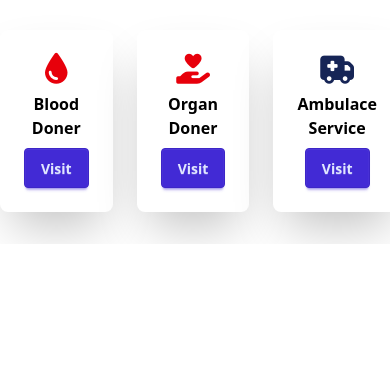
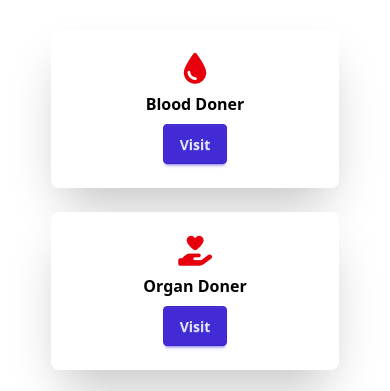
Before and after one commit to Sun4n/my-health-care, a plain HTML site: page index.html in a window 390 px wide. Shown: the part 674-1065 px from the top of the page. Before the commit the page ends 918 px from the top, so only its background shows below. Drawn offline with nearby package versions, Linux system fonts and the light colour scheme.

Commit message:
make it responsive

```diff
--- a/index.html
+++ b/index.html
@@ -35,8 +35,8 @@
         </section>
     </header>
 
-    <div class="card-container max-w-[1140px] mx-auto py-8 flex gap-6">
-        <div class="card bg-white w-full text-black inline-block shadow-2xl transition delay-150 duration-300 ease-in-out hover:-translate-y-1 hover:scale-110">
+    <div class="card-container max-w-[1140px] mx-auto py-8 flex flex-col md:flex-row gap-6 justify-center items-center">
+        <div class="card text-center bg-white w-2xs text-black inline-block shadow-2xl transition delay-150 duration-300 ease-in-out hover:-translate-y-1 hover:scale-110">
             <div class="card-body items-center text-center">
                 <i class="fa-solid fa-droplet text-3xl text-red-600"></i>
                 <p class="text-[1rem] font-semibold">Blood Doner</p>
@@ -46,7 +46,7 @@
                 </div>
             </div>
         </div>
-        <div class="card bg-white w-full h-full text-black inline-block shadow-2xl  transition delay-150 duration-300 ease-in-out hover:-translate-y-1 hover:scale-110">
+        <div class="card bg-white w-2xs text-black inline-block shadow-2xl  transition delay-150 duration-300 ease-in-out hover:-translate-y-1 hover:scale-110">
             <div class="card-body items-center text-center">
                 <i class="fa-solid fa-hand-holding-heart text-3xl text-red-600"></i>
                 <p class="text-[1rem] font-semibold">Organ Doner</p>
@@ -56,7 +56,7 @@
                 </div>
             </div>
         </div>
-        <div class="card bg-white w-full text-black inline-block shadow-2xl transition delay-150 duration-300 ease-in-out hover:-translate-y-1 hover:scale-110">
+        <div class="card bg-white w-2xs text-black inline-block shadow-2xl transition delay-150 duration-300 ease-in-out hover:-translate-y-1 hover:scale-110">
             <div class="card-body items-center text-center">
                 <i class="fa-solid fa-truck-medical text-3xl text-blue-950"></i>
                 <p class="text-[1rem] font-semibold">Ambulace Service</p>
```
